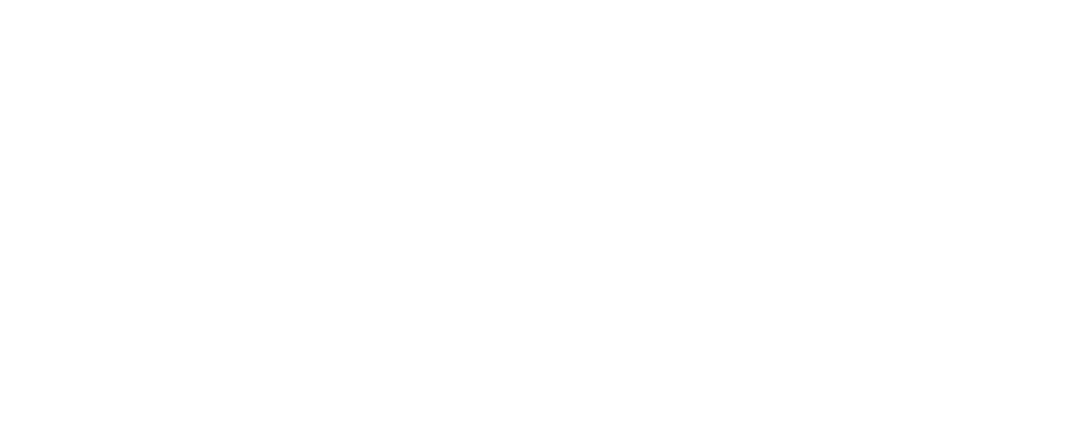
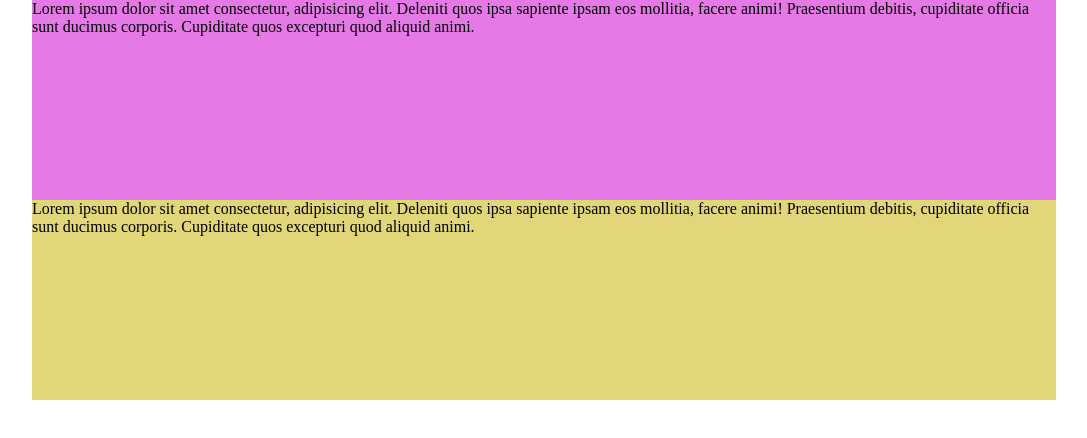
Before and after one commit to Marco-Gagliano/htmlcss-struttura-wp, a plain HTML site: page index.html in a window 1280 px wide. Shown: the whole page, without its empty margins (96-1183 px from the left). Drawn offline with Linux system fonts and the light colour scheme; files that its build step writes are made by us from their sources.

Commit message:
preparazione-header

```diff
--- a/css/style.css
+++ b/css/style.css
@@ -1,5 +1,36 @@
+/* GENERAL PRESET*/
+
+
 * {
   margin: 0;
   padding: 0%;
   box-sizing: border-box;
 }
+
+.clearfix::after {
+  content: "";
+  display: table;
+  clear: both;
+}
+
+.container {
+  float: left;
+}
+
+body {
+  background-color: white;
+  margin: 0% 10%;
+}
+
+
+/* HEADER*/
+
+.header-1 {
+  height: 200px;
+  background-color: #e579e6;
+}
+
+.header-2 {
+  height: 200px;
+  background-color: #e1d67a;
+}
--- a/index.html
+++ b/index.html
@@ -5,36 +5,21 @@
   <meta http-equiv="X-UA-Compatible" content="IE=edge">
   <meta name="viewport" content="width=device-width, initial-scale=1.0">
   <title>Document</title>
-  <link rel="stylesheet" href="style.css">
+  <link rel="stylesheet" href="/css/style.css">
 </head>
 <body>
 
   <header>
-    <aside>
-      <div>
 
+    <aside class="clearfix">
+      <div class="col header-1">
+        Lorem ipsum dolor sit amet consectetur, adipisicing elit. Deleniti quos ipsa sapiente ipsam eos mollitia, facere animi! Praesentium debitis, cupiditate officia sunt ducimus corporis. Cupiditate quos excepturi quod aliquid animi.
+      </div>
 
+      <div class="col header-2">
+        Lorem ipsum dolor sit amet consectetur, adipisicing elit. Deleniti quos ipsa sapiente ipsam eos mollitia, facere animi! Praesentium debitis, cupiditate officia sunt ducimus corporis. Cupiditate quos excepturi quod aliquid animi.
       </div>
+
     </aside>
-  </header>
-
-  <main>
-    <section>
-      <div>
-
-
-      </div>
-    </section>
-  </main>
-
-  <footer>
-    <aside>
-      <div>
-
-
-      </div>
-    </aside>
-  </footer>
-</body>
 
 </html>
```
